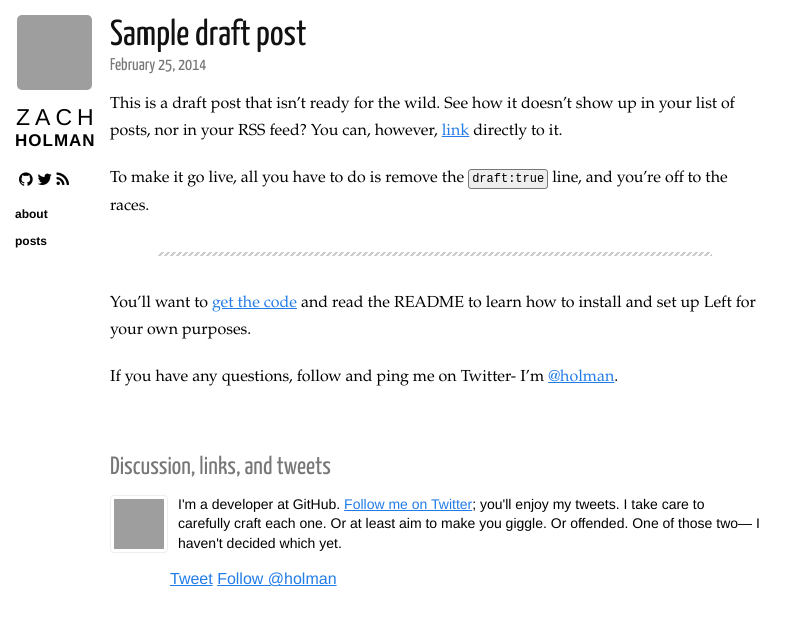
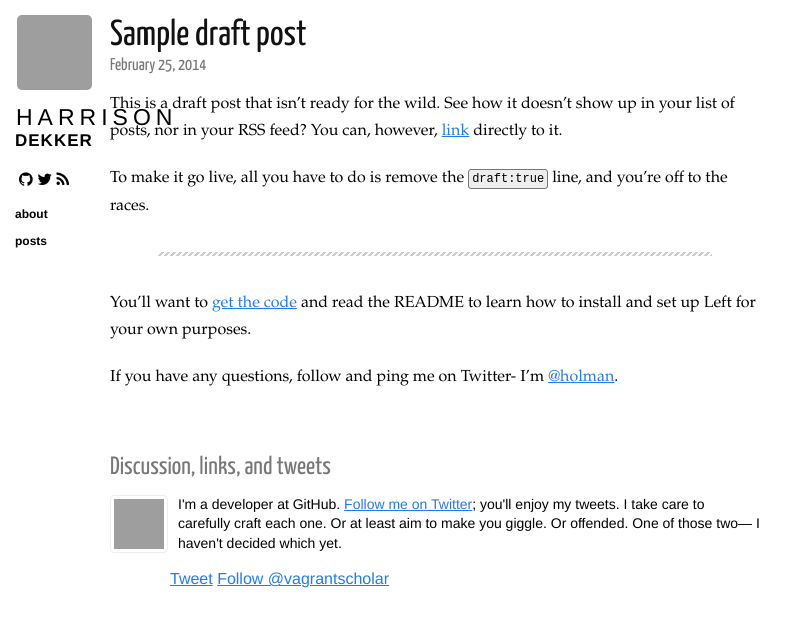
Before and after one commit to hdekk/workshops, a Jekyll site: the page built from _posts/2014-02-25-draft.markdown, in a window 1280 px wide, cut to the strip 0-627 px from the top of the page. Shown: the whole strip, without its empty margins (0-807 px from the left). Built offline with Jekyll 4.4.1, drawn with Linux system fonts in a browser that asks for light colours; nearby versions of some CDN libraries; comment, search, counter and statistics services are not loaded; grey boxes are pictures that could not be loaded.

Commit message:
modified the config

```diff
--- a/_config.yml
+++ b/_config.yml
@@ -4,7 +4,7 @@ markdown: kramdown
 gems:
   - jekyll-sitemap
 
-name: Zach Holman
-url: https://zachholman.com/left
-description: A fantastic blog that is fantastic.
-twitter: holman
+name: Harrison Dekker
+url: https://linkedin.com/in/hgdekker
+description: Ruminations of a vagrant scholar.
+twitter: vagrantscholar
```
